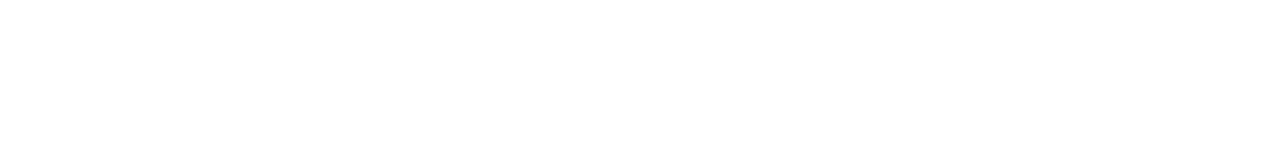
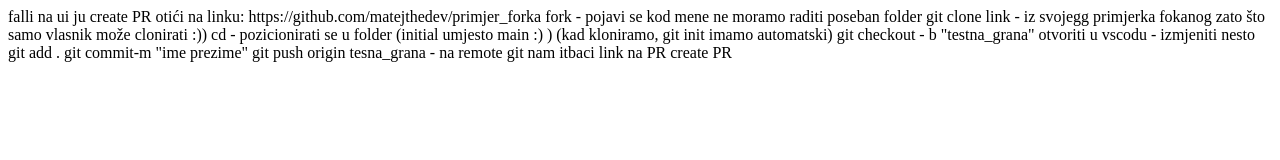
Before and after one commit to ivanmla/2pred_3gitignor, a website: page index.html in a window 1280 px wide. Drawn offline with Linux system fonts and the light colour scheme.

Commit message:
prebacivanje

```diff
--- a/index.html
+++ b/index.html
@@ -7,6 +7,23 @@
     <title>Document</title>
 </head>
 <body>
+    falli
+
+na ui ju create PR
+
+otići na linku: https://github.com/matejthedev/primjer_forka
+fork - pojavi se kod mene
+ne moramo raditi poseban  folder
+git clone link - iz svojegg primjerka fokanog zato što samo vlasnik može clonirati :))
+cd - pozicionirati se u folder (initial umjesto main :) )
+(kad kloniramo, git init imamo automatski)
+git checkout - b "testna_grana"
+otvoriti u vscodu - izmjeniti nesto
+git add .
+git commit-m "ime prezime"
+git push origin tesna_grana - na remote
+git nam itbaci link na PR
+create PR
 
 </body>
 </html>
```
